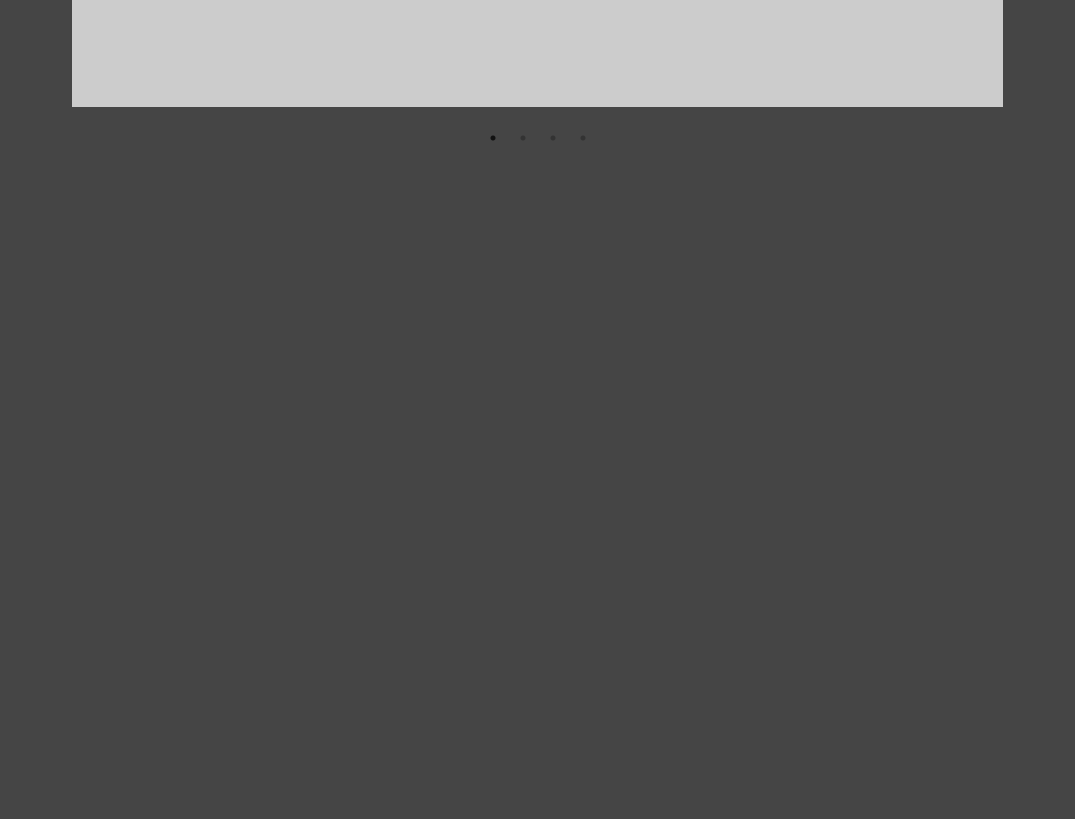
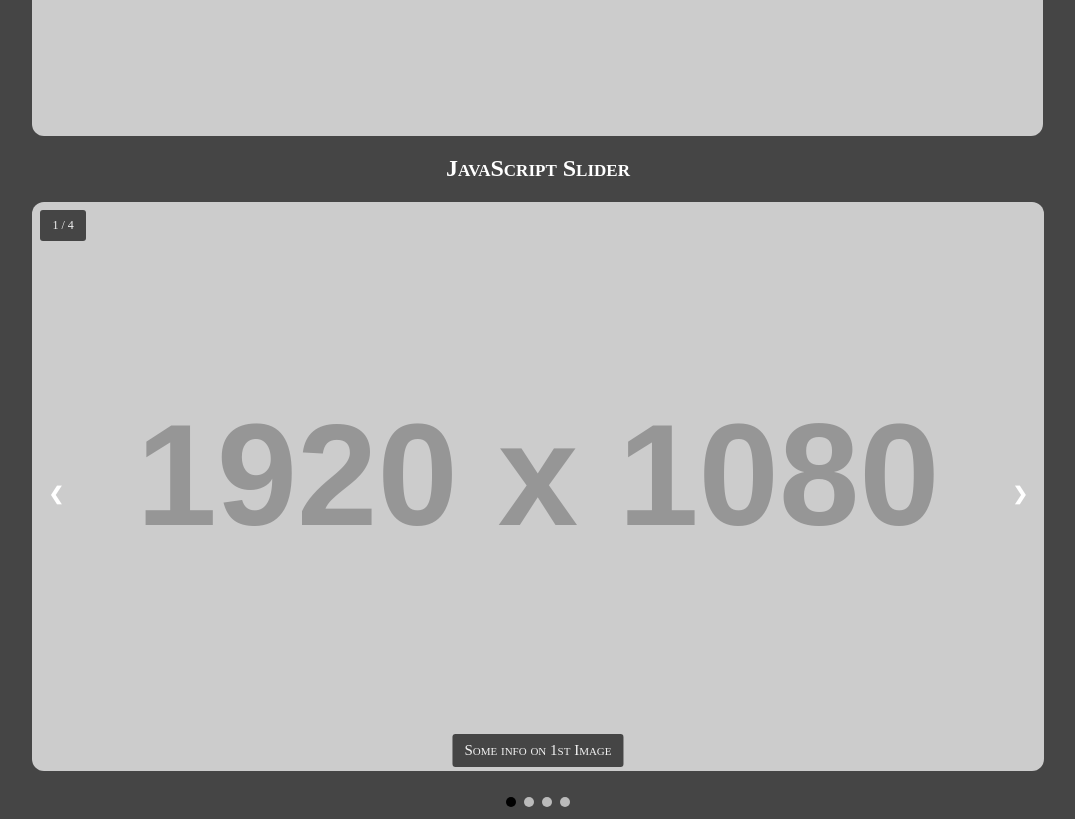
Before and after one commit to azishanprdxn/task12, a plain HTML site: page index.html in a window 1280 px wide. Shown: the part 500-1319 px from the top of the page, without its empty margins (102-1177 px from the left). Before the commit the page ends 800 px from the top, so only its background shows below. Drawn offline with nearby package versions, Linux system fonts and the light colour scheme; placeholder pictures from the web are drawn by us.

Commit message:
Implemented both sliders

```diff
--- a/assets/css/style.css
+++ b/assets/css/style.css
@@ -1,6 +1,10 @@
-* { box-sizing: border-box; }
+* {
+  box-sizing: border-box;
+}
 
-html { overflow-y: scroll; }
+html {
+  overflow-y: scroll;
+}
 
 .wrapper {
   max-width: 1440px;
@@ -15,6 +19,110 @@ body {
   text-align: center;
 }
 
+figure {
+  margin: 0;
+  padding: 0;
+}
+
 img {
   width: 100%;
+  border-radius: 12px;
 }
+
+/* Slides using js */
+.slideshow-container { position: relative; }
+
+/* Hide the images by default */
+.mySlides { display: none; }
+
+/* Next & previous buttons */
+.prev,
+.next {
+  cursor: pointer;
+  position: absolute;
+  top: 50%;
+  width: auto;
+  margin-top: -22px;
+  padding: 16px;
+  color: white;
+  font-weight: bold;
+  font-size: 18px;
+  transition: 0.6s ease;
+  border-radius: 0 3px 3px 0;
+  user-select: none;
+}
+
+.prev { left: 0; }
+
+/* Position the "next button" to the right */
+.next {
+  right: 0;
+  border-radius: 3px 0 0 3px;
+}
+
+/* On hover, add a black background color with a little bit see-through */
+.prev:hover,
+.next:hover {
+  background-color: rgba(0, 0, 0, 0.8);
+}
+
+/* Caption text */
+.text {
+  position: absolute;
+  padding: 8px 12px;
+  background-color: #454545;
+  color: #f2f2f2;
+  font-size: 15px;
+  left: 50%;
+  bottom: 8px;
+  border-radius: 3px;
+  text-align: center;
+  transform: translateX(-50%);
+}
+
+/* Number text (1/3 etc) */
+.numbertext {
+  position: absolute;
+  padding: 8px 12px;
+  top: 8px;
+  left: 8px;
+  background-color: #454545;
+  border-radius: 3px;
+  color: #f2f2f2;
+  font-size: 12px;
+}
+
+/* The bullets/indicators */
+.indicator {
+  cursor: pointer;
+  height: 10px;
+  width: 10px;
+  margin: 0 2px;
+  background-color: #bbb;
+  border-radius: 50%;
+  display: inline-block;
+  transition: background-color 0.6s ease;
+}
+
+.active,
+.indicator:hover {
+  background-color: #000;
+}
+
+/* Fading animation */
+.fade {
+  -webkit-animation-name: fade;
+  -webkit-animation-duration: 1.5s;
+  animation-name: fade;
+  animation-duration: 1s;
+}
+
+@-webkit-keyframes fade {
+  from { opacity: .4 }
+  to { opacity: 1 }
+}
+
+@keyframes fade {
+  from { opacity: .4 }
+  to { opacity: 1 }
+}
--- a/assets/js/script.js
+++ b/assets/js/script.js
@@ -1,11 +1,44 @@
 // JavaScript here
+slickSlider();
 
+// Slick Slider code
+function slickSlider() {
   $(document).ready(function () {
     $('.slider').slick({
-    dots: true,
+      indicators: true,
       infinite: true,
       speed: 500,
       fade: true,
       cssEase: 'linear'
     });
   });
+}
+
+// Javascript slider
+var slideIndex = 1;
+showSlides(slideIndex);
+
+// Next/previous controls
+function plusSlides(n) {
+  showSlides(slideIndex += n);
+}
+
+// Thumbnail image controls
+function currentSlide(n) {
+  showSlides(slideIndex = n);
+}
+
+function showSlides(n) {
+  var slides = document.getElementsByClassName('slides');
+  var indicators = document.getElementsByClassName('indicator');
+  if (n > slides.length) { slideIndex = 1 }
+  if (n < 1) { slideIndex = slides.length }
+  for (var i = 0; i < slides.length; i++) {
+    slides[i].style.display = 'none';
+  }
+  for (var i = 0; i < indicators.length; i++) {
+    indicators[i].className = indicators[i].className.replace(' active', '');
+  }
+  slides[slideIndex - 1].style.display = 'block';
+  indicators[slideIndex - 1].className += ' active';
+}
--- a/index.html
+++ b/index.html
@@ -4,7 +4,7 @@
 <head>
   <meta charset="UTF-8">
   <meta name="viewport" content="width=device-width, initial-scale=1.0">
-  <title>Task 12 | Slider</title>
+  <title>Task 12 | Sliders</title>
   <link rel="stylesheet" href="./assets/css/style.css">
   <!-- Slick Theme -->
   <link rel="stylesheet" type="text/css" href="./assets/slick/slick/slick.css" />
@@ -33,11 +33,60 @@
       </div>
     </div>
   </section>
+  <!-- Slideshow container -->
+  <section>
+    <div class="wrapper">
+      <h1>JavaScript Slider</h1>
+      <div class="slideshow-container">
+        <!-- Full-width images with number and caption text -->
+        <div class="slides fade">
+          <figure>
+            <div class="numbertext">1 / 4</div>
+            <img src="https://via.placeholder.com/1920x1080?text=Image1" alt="Image 1">
+            <div class="text">Some info on 1st Image</div>
+          </figure>
+        </div>
+        <div class="slides fade">
+          <figure>
+            <div class="numbertext">2 / 4</div>
+            <img src="https://via.placeholder.com/1920x1080?text=Image2" alt="Image 2">
+            <div class="text">Some info on 2nd Image</div>
+          </figure>
+        </div>
+        <div class="slides fade">
+          <figure>
+            <div class="numbertext">3 / 4</div>
+            <img src="https://via.placeholder.com/1920x1080?text=Image3" alt="Image 3">
+            <div class="text">Some info on 3rd Image</div>
+          </figure>
+        </div>
+        <div class="slides fade">
+          <figure>
+            <div class="numbertext">4 / 4</div>
+            <img src="https://via.placeholder.com/1920x1080?text=Image4" alt="Image 4">
+            <div class="text">Some info on 4th Image</div>
+          </figure>
+        </div>
+        <!-- Next and previous buttons -->
+        <a class="prev" onclick="plusSlides(-1)">&#10094;</a>
+        <a class="next" onclick="plusSlides(1)">&#10095;</a>
+      </div>
+      <br>
+      <!-- The indicators/circles -->
+      <div>
+        <span class="indicator" onclick="currentSlide(1)"></span>
+        <span class="indicator" onclick="currentSlide(2)"></span>
+        <span class="indicator" onclick="currentSlide(3)"></span>
+        <span class="indicator" onclick="currentSlide(4)"></span>
+      </div>
+    </div>
+  </section>
 
   <!-- Jquery -->
   <script src="https://ajax.googleapis.com/ajax/libs/jquery/3.4.1/jquery.min.js"></script>
   <script type="text/javascript" src="https://code.jquery.com/jquery-1.11.0.min.js"></script>
   <script type="text/javascript" src="https://code.jquery.com/jquery-migrate-1.2.1.min.js"></script>
+  <!-- Slick -->
   <script type="text/javascript" src="./assets/slick/slick/slick.min.js"></script>
   <!-- My Script -->
   <script src="./assets/js/script.js"></script>
```
Lines whose indentation alone changed are shown as unchanged.
